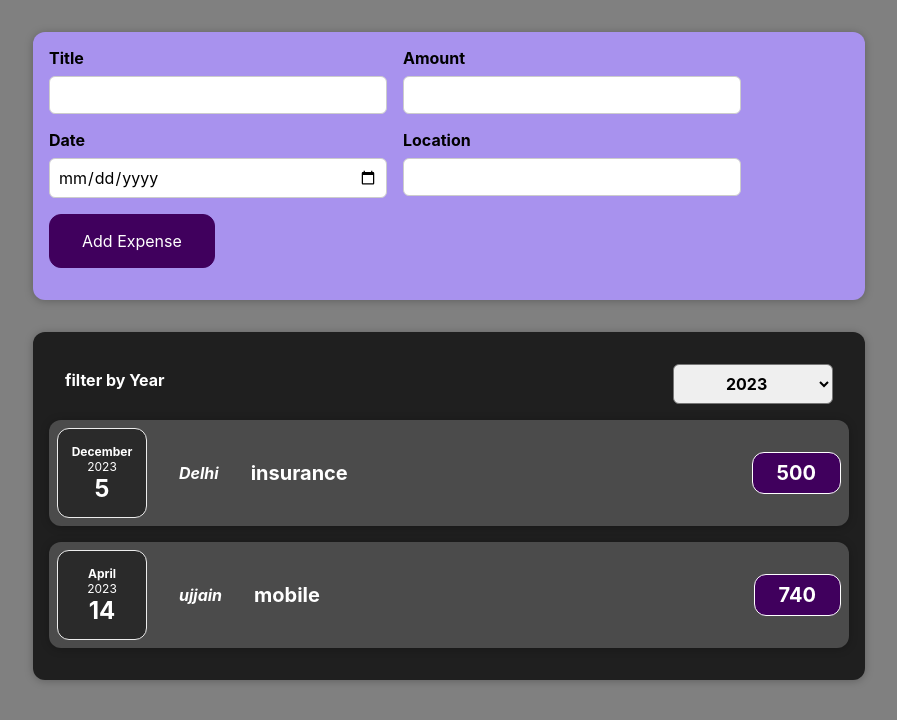
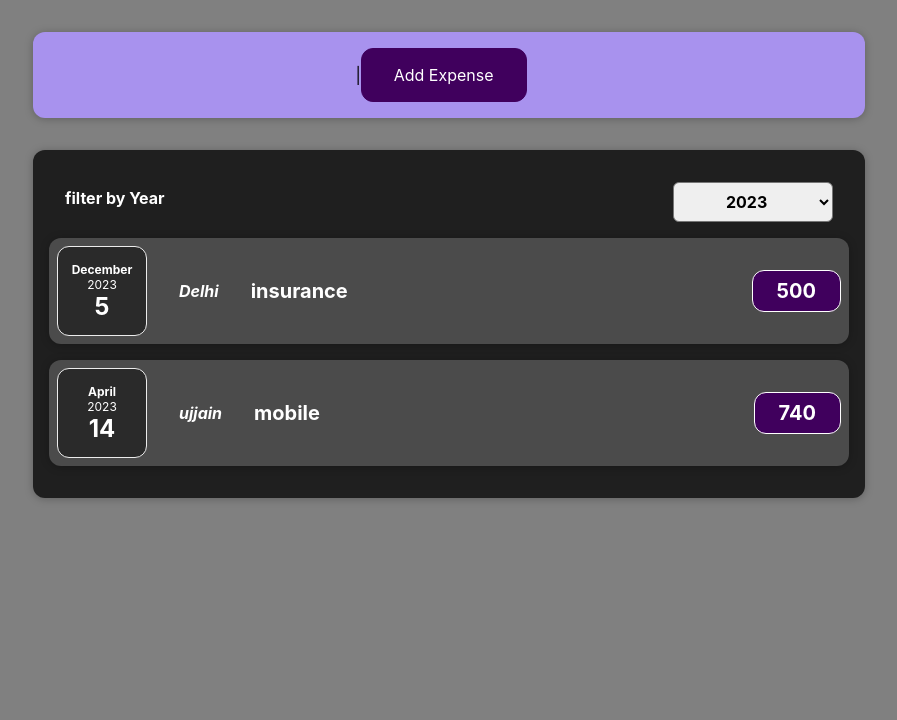
Before and after one commit to vishnu-mukati/Learning-React, a React (Create React App) app: page / in a window 1280 px wide. Shown: the top 720 px of the page, without its empty margins (191-1088 px from the left). Built offline with nearby package versions, Linux system fonts and the light colour scheme.

Commit message:
impliment the feature of cancle the form if we don't want to submit and add expense button for display the form

```diff
--- a/src/components/NewExpense/ExpenseForm.js
+++ b/src/components/NewExpense/ExpenseForm.js
@@ -7,6 +7,7 @@ const ExpenseForm = (props) => {
     const [enteredamount, setenteredAmount] = useState('');
     const [entereddate, setenteredDate] = useState('');
     const [enteredlocation, setenteredLocation] = useState('');
+    const [showform, setshowForm] = useState(false);
 
 
     const titleChangeHandler = (event) => {
@@ -28,6 +29,14 @@ const ExpenseForm = (props) => {
         setenteredLocation(event.target.value);
     }
 
+    const showformhandler = () => {
+        setshowForm(true);
+    }
+
+    const cancelFormHandler = () =>{
+        setshowForm(false);
+    }
+
     const formSubmitHandler = (event) => {
         event.preventDefault();
         const ExpenseData = {
@@ -41,9 +50,13 @@ const ExpenseForm = (props) => {
         setenteredAmount("");
         setenteredDate("");
         setenteredLocation("");
+        setshowForm(false);
     }
 
-    return <form onSubmit={formSubmitHandler}>
+    return (
+            <div>
+            |{showform ?
+                <form onSubmit={formSubmitHandler}>
                     <div className="new-expense__controls">
                         <div className="new-expense__control">
                             <label htmlFor="title">Title</label>
@@ -55,17 +68,21 @@ const ExpenseForm = (props) => {
                         </div>
                         <div className="new-expense__control">
                             <label htmlFor="date">Date</label>
-                <input type="date" value={entereddate} onChange={dateChangeHandler} min="2023-01-01" max="2024-12-31" />
+                            <input type="date" value={entereddate} onChange={dateChangeHandler} min="2023-01-01" max="2026-12-31" />
                         </div>
                         <div className="new-expense__control">
                             <label htmlFor="location">Location</label>
-                <input type="text" value={enteredlocation} onChange={locationChangeHandler} min="2023-01-01" max="2024-12-31" />
+                            <input type="text" value={enteredlocation} onChange={locationChangeHandler} />
                         </div>
                         <div className="new-expense__actions">
+                            <button type="calcel" onClick = {cancelFormHandler}>Cancle</button>
                             <button type="submit">Add Expense</button>
                         </div>
                     </div>
                 </form>
+            : <button type="button" onClick = {showformhandler}>Add Expense</button>}
+            </div>
+        );
 }
 
 export default ExpenseForm;
```
Lines whose indentation alone changed are shown as unchanged.
